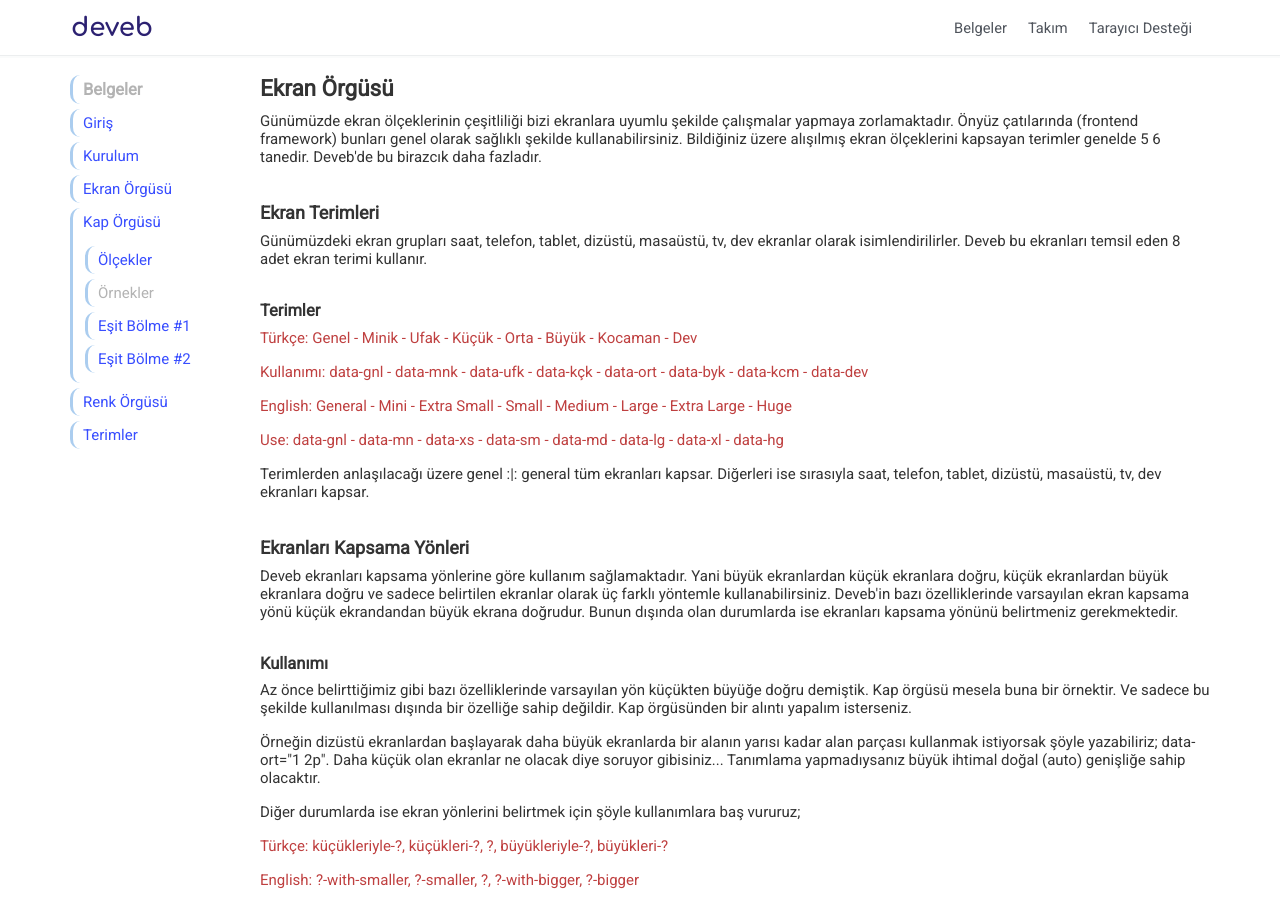
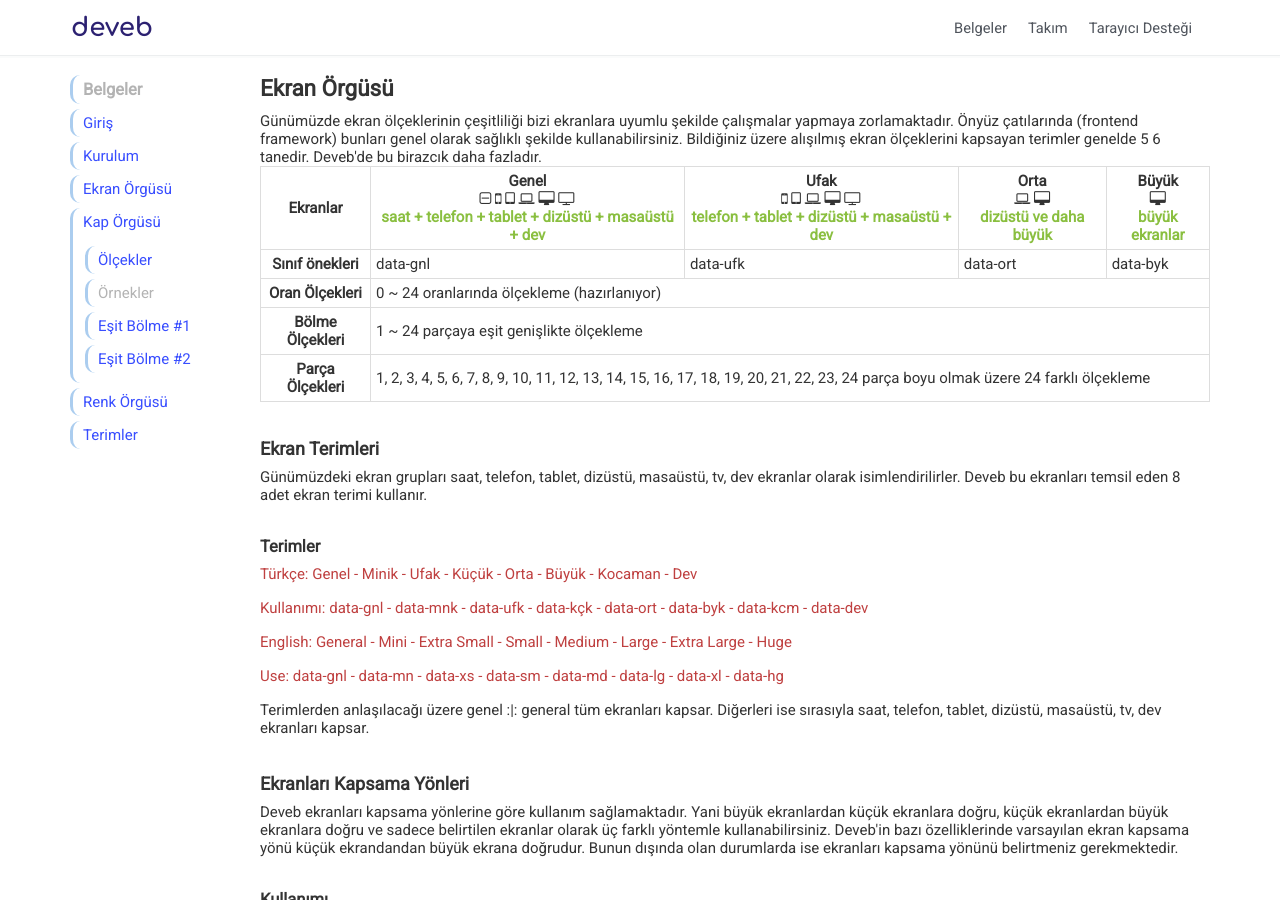
Before and after one commit to data-deveb/data-deveb.github.io, a Jekyll site: the page built from belgeler/ekran-orgusu.html, in a window 1280 px wide and 900 px high. Built offline with Jekyll 4.4.1, drawn with Linux system fonts in a browser that asks for light colours.

Commit message:
Güncelleme

```diff
--- a/belgeler/ekran-orgusu.html
+++ b/belgeler/ekran-orgusu.html
@@ -5,6 +5,65 @@ title: Ekran Örgüsü
 <div data-gnl="24 24p">
     <h1>Ekran Örgüsü</h1>
     <p>Günümüzde ekran ölçeklerinin çeşitliliği bizi ekranlara uyumlu şekilde çalışmalar yapmaya zorlamaktadır. Önyüz çatılarında (frontend framework) bunları genel olarak sağlıklı şekilde kullanabilirsiniz. Bildiğiniz üzere alışılmış ekran ölçeklerini kapsayan terimler genelde 5 6 tanedir. Deveb'de bu birazcık daha fazladır.</p>
+
+    <table class="tablo" data-gnl="1 1p">
+      <thead>
+        <tr>
+          <th>Ekranlar</th>
+          <th>
+            Genel <br>
+            <i class="fa fa-minus-square-o" aria-hidden="true"></i>
+            <i class="fa fa-mobile" aria-hidden="true"></i>
+            <i class="fa fa-tablet" aria-hidden="true"></i>
+            <i class="fa fa-laptop" aria-hidden="true"></i>
+            <i class="fa fa-desktop" aria-hidden="true"></i>
+            <i class="fa fa-television" aria-hidden="true"></i>
+            <br><span data-metin="olumlu">saat + telefon + tablet + dizüstü + masaüstü + dev</span>
+          </th>
+          <th>
+            Ufak <br>
+            <i class="fa fa-mobile" aria-hidden="true"></i>
+            <i class="fa fa-tablet" aria-hidden="true"></i>
+            <i class="fa fa-laptop" aria-hidden="true"></i>
+            <i class="fa fa-desktop" aria-hidden="true"></i>
+            <i class="fa fa-television" aria-hidden="true"></i>
+            <br><span data-metin="olumlu">telefon + tablet + dizüstü + masaüstü + dev</span>
+          </th>
+          <th>
+            Orta <br>
+            <i class="fa fa-laptop" aria-hidden="true"></i>
+            <i class="fa fa-desktop" aria-hidden="true"></i>
+            <br><span data-metin="olumlu">dizüstü ve daha büyük</span>
+          </th>
+          <th>
+            Büyük <br>
+            <i class="fa fa-desktop" aria-hidden="true"></i>
+            <br><span data-metin="olumlu">büyük ekranlar</span>
+          </th>
+        </tr>
+      </thead>
+      <tbody>
+        <tr>
+          <th>Sınıf önekleri</th>
+          <td>data-gnl</td>
+          <td>data-ufk</td>
+          <td>data-ort</td>
+          <td>data-byk</td>
+        </tr>
+        <tr>
+          <th>Oran Ölçekleri</th>
+          <td colspan="8">0 ~ 24 oranlarında ölçekleme (hazırlanıyor)</td>
+        </tr>
+        <tr>
+          <th>Bölme Ölçekleri</th>
+          <td colspan="8">1 ~ 24 parçaya eşit genişlikte ölçekleme</td>
+        </tr>
+        <tr>
+          <th>Parça Ölçekleri</th>
+          <td colspan="8">1, 2, 3, 4, 5, 6, 7, 8, 9, 10, 11, 12, 13, 14, 15, 16, 17, 18, 19, 20, 21, 22, 23, 24 parça boyu olmak üzere 24 farklı ölçekleme</td>
+        </tr>
+      </tbody>
+    </table>
 
     <h2>Ekran Terimleri</h2>
     <p>Günümüzdeki ekran grupları saat, telefon, tablet, dizüstü, masaüstü, tv, dev ekranlar olarak isimlendirilirler. Deveb bu ekranları temsil eden 8 adet ekran terimi kullanır.</p>
```
